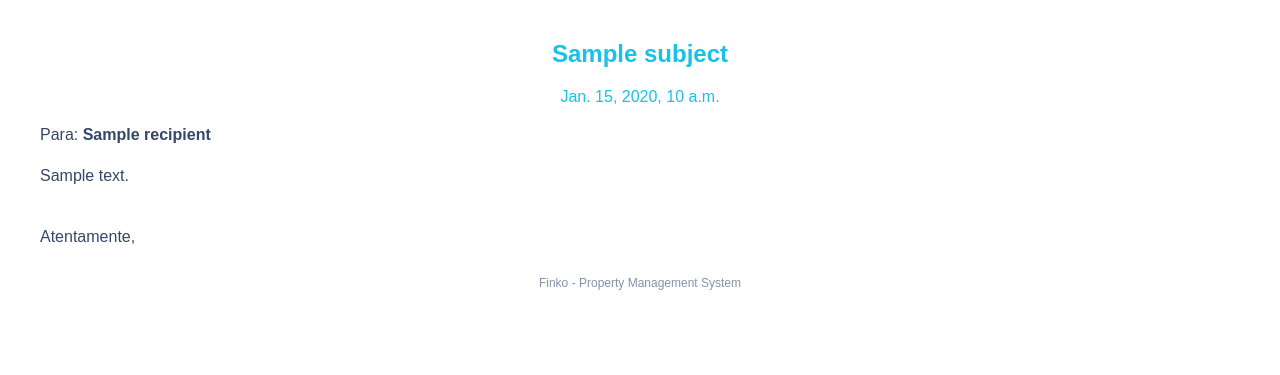
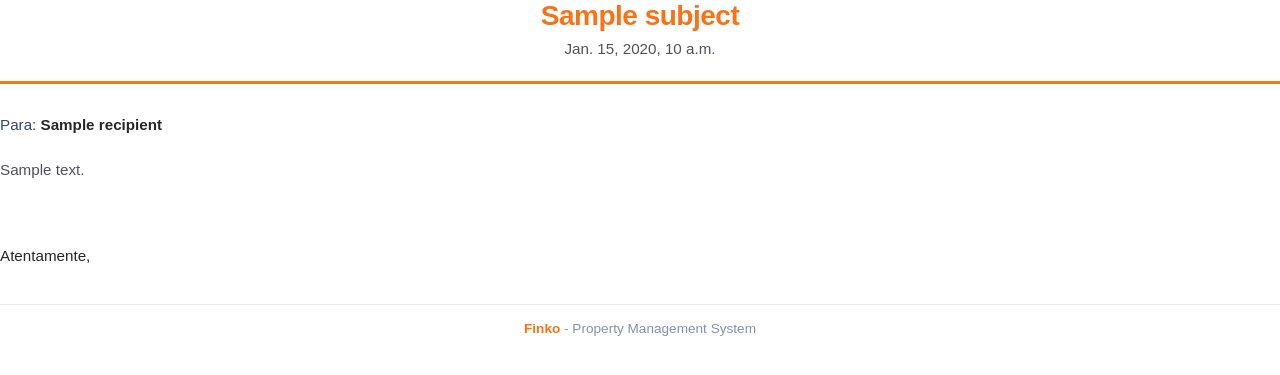
Before and after one commit to gkipping2023/Finko, a Django app: template main/templates/main/letter_pdf.html in a window 1280 px wide. Shown: the top 375 px of the page. Run offline with Django 5.2, Linux system fonts and the light colour scheme; the template is opened without the code that fills it: most values are stand-ins (such as "Sample title", 1, 10 or a date in 2020).

Commit message:
improved UI in letter_pdf

```diff
--- a/main/templates/main/letter_pdf.html
+++ b/main/templates/main/letter_pdf.html
@@ -4,26 +4,125 @@
     <meta charset="utf-8">
     <title>{{ subject }}</title>
     <style>
-      body { font-family: 'Montserrat', Arial, sans-serif; color:#344767; margin:40px; }
-      .header { text-align:center; color:#17c1e8; margin-bottom:20px }
-      .footer { color:#8392ab; font-size:12px; margin-top:30px; text-align:center }
+      * {
+        margin: 0;
+        padding: 0;
+        box-sizing: border-box;
+      }
+
+      @page {
+        size: letter;
+        margin: 0.75in;
+      }
+
+      body {
+        font-family: 'Montserrat', Arial, sans-serif;
+        color: #344767;
+        background: white;
+        padding: 0;
+        margin: 0;
+      }
+
+      .header {
+        text-align: center;
+        margin-bottom: 32px;
+        padding-bottom: 24px;
+        border-bottom: 3px solid #f97316;
+      }
+
+      .header h2 {
+        color: #f97316;
+        font-size: 28px;
+        font-weight: 700;
+        margin-bottom: 8px;
+        letter-spacing: -0.5px;
+      }
+
+      .header .date {
+        color: #52525b;
+        font-size: 0.95rem;
+        font-weight: 500;
+      }
+
+      .recipient {
+        margin-bottom: 24px;
+        font-size: 0.95rem;
+      }
+
+      .recipient strong {
+        color: #27272a;
+        font-weight: 600;
+      }
+
+      .content {
+        margin-top: 20px;
+        line-height: 1.7;
+        color: #52525b;
+        font-size: 0.95rem;
+      }
+
+      .content p {
+        margin-bottom: 12px;
+      }
+
+      .signature {
+        margin-top: 40px;
+        padding-top: 24px;
+      }
+
+      .signature p {
+        margin-bottom: 8px;
+        color: #52525b;
+        font-size: 0.95rem;
+      }
+
+      .signature p:first-child {
+        color: #27272a;
+      }
+
+      .signature strong {
+        color: #27272a;
+        font-weight: 600;
+      }
+
+      .footer {
+        color: #8392ab;
+        font-size: 0.85rem;
+        margin-top: 40px;
+        padding-top: 16px;
+        border-top: 1px solid #e9ecef;
+        text-align: center;
+      }
+
+      .footer-brand {
+        color: #f97316;
+        font-weight: 600;
+      }
+
+      @media print {
+        body {
+          background: white;
+        }
+      }
     </style>
   </head>
   <body>
     <div class="header">
       <h2>{{ subject }}</h2>
-      <div>{{ date }}</div>
+      <div class="date">{{ date }}</div>
     </div>
 
-    <p>Para: <strong>{{ recipient }}</strong></p>
+    <p class="recipient">Para: <strong>{{ recipient }}</strong></p>
 
-    <div style="margin-top:20px; line-height:1.5">{{ body|linebreaks }}</div>
+    <div class="content">{{ body|linebreaks }}</div>
 
-    <div style="margin-top:40px">
+    <div class="signature">
       <p>Atentamente,</p>
       <p><strong>{{ user.full_name }}</strong></p>
     </div>
 
-    <div class="footer">Finko - Property Management System</div>
+    <div class="footer">
+      <span class="footer-brand">Finko</span> - Property Management System
+    </div>
   </body>
 </html>
```
